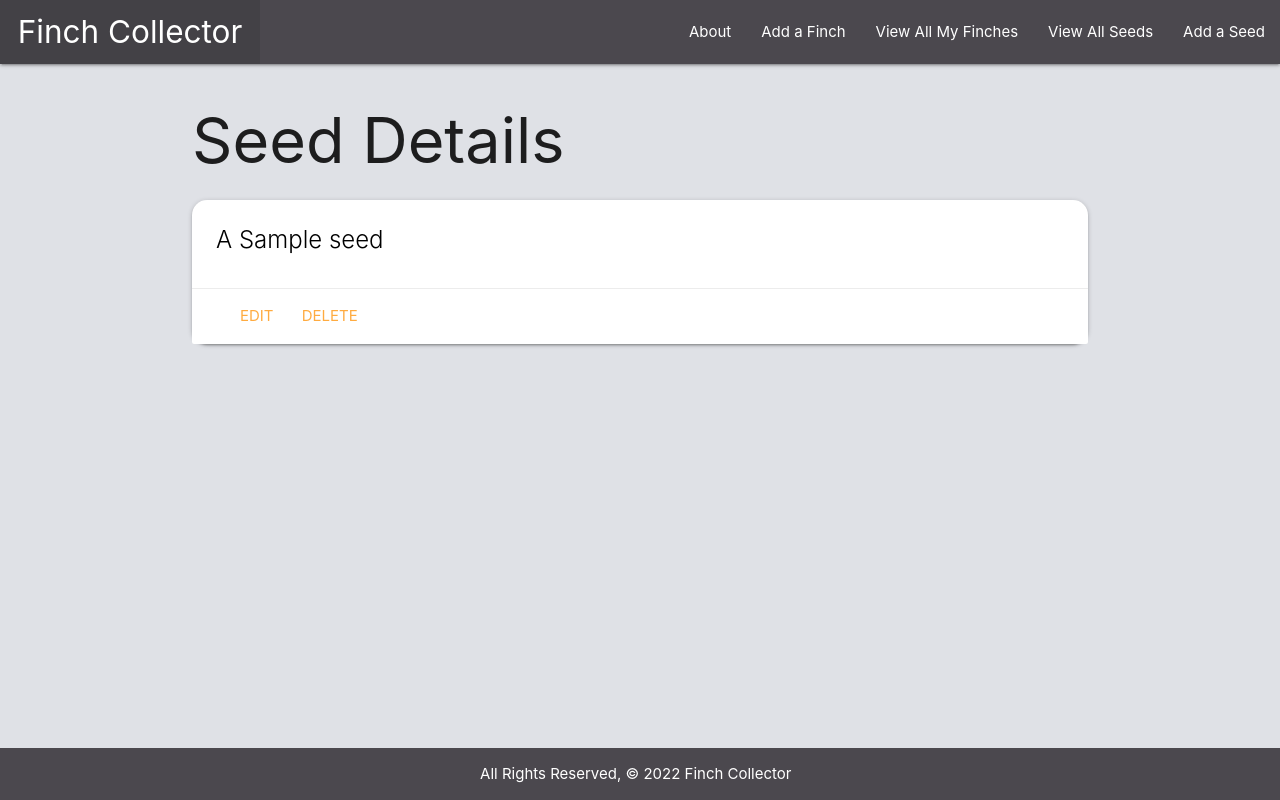
After one commit to PeterSYoo/finch_collector, a Django app: page /seeds/1/ in a window 1280 px wide. The commit adds this page. Run offline with Django 4.2, Linux system fonts and the light colour scheme; tables that the repository leaves empty hold one stand-in row (values such as "Sample post").

Commit message:
wip: migrates seeds to database

```diff
--- a/main_app/admin.py
+++ b/main_app/admin.py
@@ -1,6 +1,7 @@
 from django.contrib import admin
-from .models import Finch, Feeding
+from .models import Finch, Feeding, Seed
 
 # Register your models here.
 admin.site.register(Finch)
 admin.site.register(Feeding)
+admin.site.register(Seed)
--- a/main_app/models.py
+++ b/main_app/models.py
@@ -9,6 +9,15 @@ MEALS = (
 )
 
 # Create your models here.
+class Seed(models.Model):
+  name = models.CharField(max_length=50)
+
+  def __str__(self):
+    return f'{self.name}'
+
+  def get_absolute_url(self):
+    return reverse('seeds_detail', kwargs={'pk': self.id})
+
 class Finch(models.Model):
   name = models.CharField(max_length=100)
   breed = models.CharField(max_length=100)
--- a/main_app/templates/base.html
+++ b/main_app/templates/base.html
@@ -32,6 +32,8 @@
           <!-- new link below -->
           <li><a href="{% url 'finches_create' %}">Add a Finch</a></li>
           <li><a href="{% url 'index' %}">View All My Finches</a></li>
+          <li><a href="{% url 'seeds_index' %}">View All Seeds</a></li>
+          <li><a href="{% url 'seeds_create' %}">Add a Seed</a></li>
         </ul>
       </div>
     </nav>
--- /dev/null
+++ b/main_app/templates/seeds/detail.html
@@ -0,0 +1,17 @@
+{% extends 'base.html' %} {% block content %}
+
+<h1>Seed Details</h1>
+
+<div class="card">
+  <a href="{% url 'seeds_detail' seed.id %}">
+    <div class="card-content">
+      <span class="card-title">A {{seed.name}}</span>
+    </div>
+    <div class="card-action">
+      <a href="{% url 'seeds_update' seed.id %}">Edit</a>
+      <a href="{% url 'seeds_delete' seed.id %}">Delete</a>
+    </div>
+  </a>
+</div>
+
+{% endblock %}
--- a/main_app/urls.py
+++ b/main_app/urls.py
@@ -10,4 +10,9 @@ urlpatterns = [
   path('finches/<int:pk>/update/', views.FinchUpdate.as_view(), name='finches_update'),
   path('finches/<int:pk>/delete/', views.FinchDelete.as_view(), name='finches_delete'),
   path('finches/<int:finch_id>/add_feeding/', views.add_feeding, name='add_feeding'),
+  path('seeds/', views.SeedList.as_view(), name='seeds_index'),
+  path('seeds/<int:pk>/', views.SeedDetail.as_view(), name='seeds_detail'),
+  path('seeds/create/', views.SeedCreate.as_view(), name='seeds_create'),
+  path('seeds/<int:pk>/update/', views.SeedUpdate.as_view(), name='seeds_update'),
+  path('seeds/<int:pk>/delete/', views.SeedDelete.as_view(), name='seeds_delete'),
 ]
--- a/main_app/views.py
+++ b/main_app/views.py
@@ -1,7 +1,9 @@
 from django.shortcuts import render, redirect
 from django.http import HttpResponse
+from django.views.generic import ListView
 from django.views.generic.edit import CreateView, UpdateView, DeleteView
-from .models import Finch
+from django.views.generic.detail import DetailView
+from .models import Finch, Seed
 from .forms import FeedingForm
 
 # Create your views here.
@@ -49,3 +51,23 @@ class FinchUpdate(UpdateView):
 class FinchDelete(DeleteView):
   model = Finch
   success_url = '/finches/'
+
+class SeedList(ListView):
+  model = Seed
+  template_name = 'seeds/index.html'
+
+class SeedDetail(DetailView):
+  model = Seed
+  template_name = 'seeds/detail.html'
+
+class SeedCreate(CreateView):
+  model = Seed
+  fields = ['name']
+
+class SeedUpdate(UpdateView):
+  model = Seed
+  fields = ['name']
+
+class SeedDelete(DeleteView):
+  model = Seed
+  success_url = '/seeds/'
```
Also changed, not shown: main_app/templates/main_app/seed_confirm_delete.html (added, +16 -0 lines), main_app/templates/main_app/seed_form.html (added, +19 -0 lines), main_app/templates/seeds/index.html (added, +14 -0 lines), main_app/migrations/0004_seed_alter_feeding_options.py (added).
